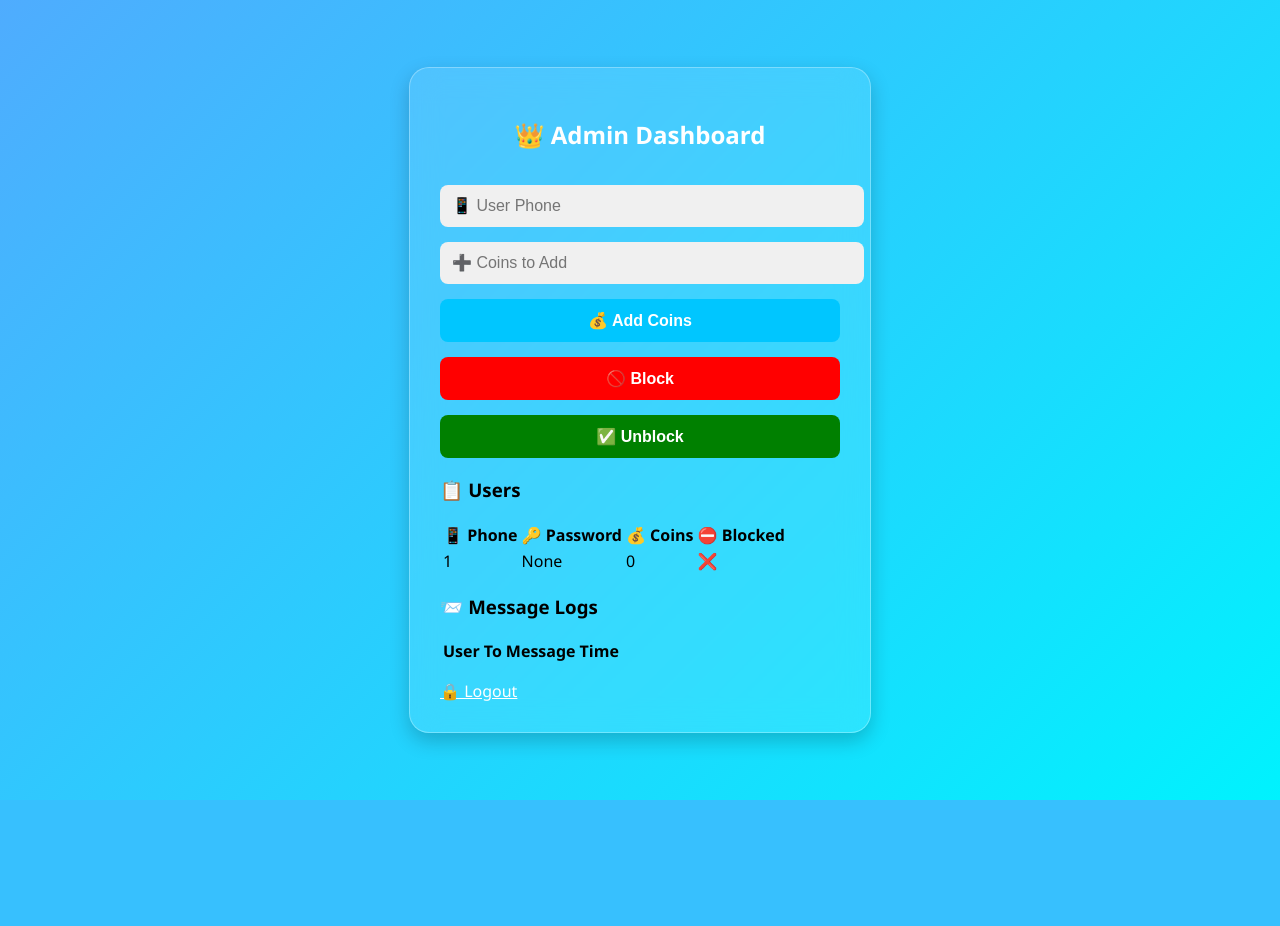
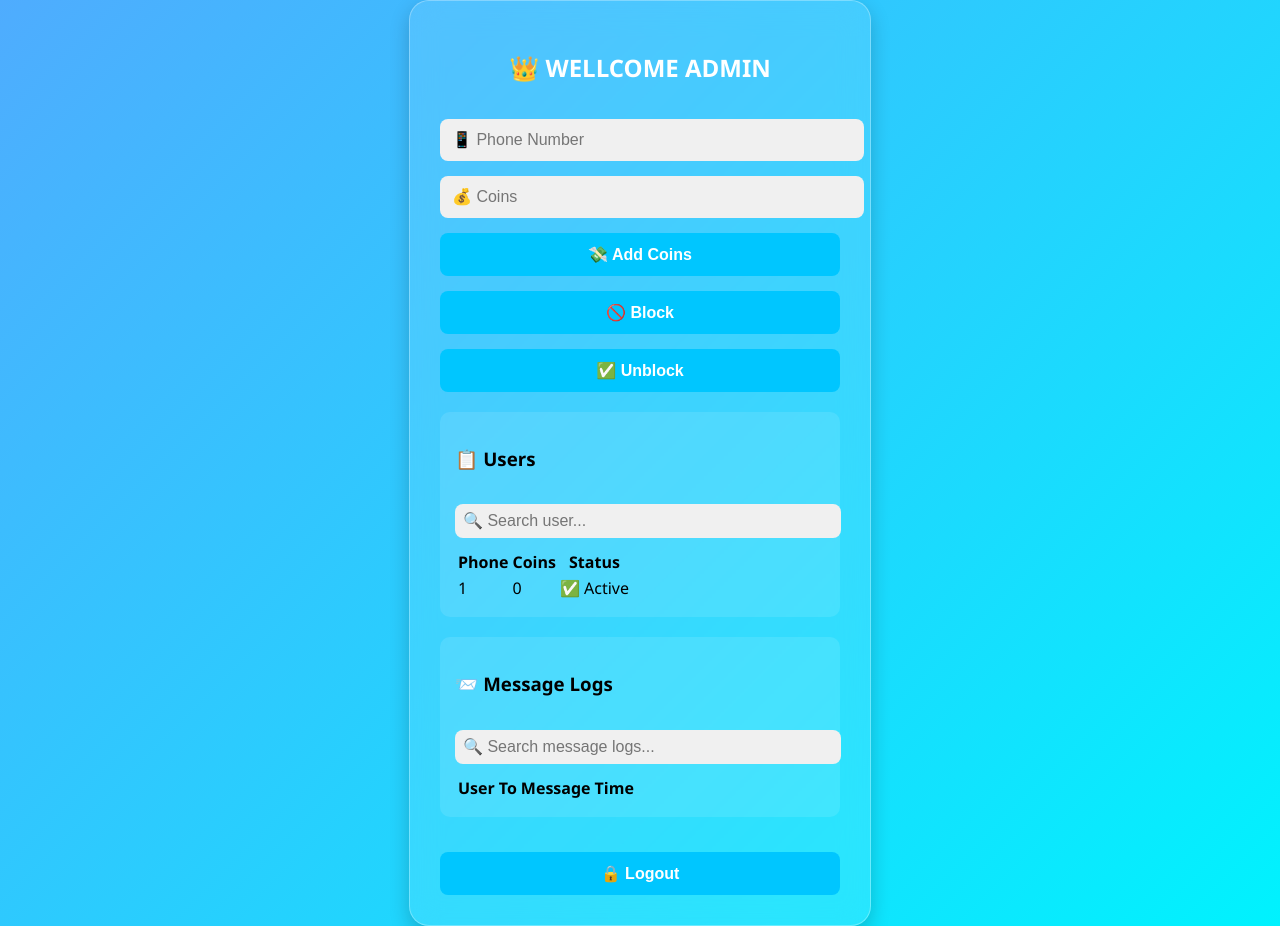
Before and after one commit to abdullahasad491326/SMS_Web_App, a Flask app: page /admin_panel in a window 1280 px wide. Before the commit the page ends 800 px from the top, so only its background shows below. Run offline with Flask 3, Linux system fonts and the light colour scheme; the visitor is signed in with stand-in values (Sample User, id 1); data comes from the database, SQL or seed files in the repository; data that the repository does not hold is empty.

Commit message:
Update admin_panel.html

```diff
--- a/app/templates/admin_panel.html
+++ b/app/templates/admin_panel.html
@@ -3,64 +3,95 @@
 <head>
   <meta charset="UTF-8" />
   <title>Admin Panel</title>
-  <meta name="viewport" content="width=device-width, initial-scale=1.0">
+  <meta name="viewport" content="width=device-width, initial-scale=1">
   <link rel="stylesheet" href="{{ url_for('static', filename='style.css') }}">
+  <style>
+    .search-input {
+      width: 100%;
+      padding: 8px;
+      margin-bottom: 10px;
+      font-size: 16px;
+    }
+    .section {
+      margin: 20px 0;
+      padding: 15px;
+      background-color: rgba(255, 255, 255, 0.1);
+      border-radius: 10px;
+    }
+  </style>
 </head>
 <body>
   <div class="card-container">
     <div class="glass-card">
-      <h2>👑 Admin Dashboard</h2>
+
+      <h2>👑 WELLCOME ADMIN</h2>
+
       {% with messages = get_flashed_messages() %}
         {% if messages %}
           <div class="flash">{{ messages[0] }}</div>
         {% endif %}
       {% endwith %}
-      <form method="POST" style="margin-bottom: 10px;">
-        <input type="text" name="phone" placeholder="📱 User Phone" required>
-        <input type="number" name="coins" placeholder="➕ Coins to Add">
-        <button type="submit" name="action" value="add">💰 Add Coins</button>
-        <button type="submit" name="action" value="block" style="background-color:red;">🚫 Block</button>
-        <button type="submit" name="action" value="unblock" style="background-color:green;">✅ Unblock</button>
+
+      <form method="POST">
+        <input type="text" name="phone" placeholder="📱 Phone Number" required>
+        <input type="number" name="coins" placeholder="💰 Coins">
+        <button name="action" value="add">💸 Add Coins</button>
+        <button name="action" value="block">🚫 Block</button>
+        <button name="action" value="unblock">✅ Unblock</button>
       </form>
 
+      <div class="section">
         <h3>📋 Users</h3>
-      <table>
-        <tr>
-          <th>📱 Phone</th>
-          <th>🔑 Password</th>
-          <th>💰 Coins</th>
-          <th>⛔ Blocked</th>
-        </tr>
+        <input type="text" class="search-input" placeholder="🔍 Search user..." onkeyup="searchTable('userTable', this.value)">
+        <table id="userTable">
+          <tr><th>Phone</th><th>Coins</th><th>Status</th></tr>
           {% for u in users %}
             <tr>
               <td>{{ u[0] }}</td>
-          <td>{{ u[1] }}</td>
               <td>{{ u[2] }}</td>
-          <td>{{ "✅" if u[3] == 1 else "❌" }}</td>
+              <td>{% if u[3] == 1 %} 🚫 Blocked {% else %} ✅ Active {% endif %}</td>
             </tr>
           {% endfor %}
         </table>
+      </div>
 
+      <div class="section">
         <h3>📨 Message Logs</h3>
-      <table>
+        <input type="text" class="search-input" placeholder="🔍 Search message logs..." onkeyup="searchTable('logTable', this.value)">
+        <table id="logTable">
+          <tr><th>User</th><th>To</th><th>Message</th><th>Time</th></tr>
+          {% for l in logs %}
             <tr>
-          <th>User</th>
-          <th>To</th>
-          <th>Message</th>
-          <th>Time</th>
-        </tr>
-        {% for log in logs %}
-        <tr>
-          <td>{{ log[1] }}</td>
-          <td>{{ log[2] }}</td>
-          <td>{{ log[3] }}</td>
-          <td>{{ log[4] }}</td>
+              <td>{{ l[1] }}</td>
+              <td>{{ l[2] }}</td>
+              <td>{{ l[3] }}</td>
+              <td>{{ l[4] }}</td>
             </tr>
           {% endfor %}
         </table>
+      </div>
 
-      <a href="/logout" style="display:block; margin-top:15px;">🔒 Logout</a>
+      <a href="/logout"><button>🔒 Logout</button></a>
+
     </div>
   </div>
+
+  <script>
+    function searchTable(id, value) {
+      const table = document.getElementById(id);
+      const rows = table.getElementsByTagName("tr");
+      for (let i = 1; i < rows.length; i++) {
+        const cells = rows[i].getElementsByTagName("td");
+        let found = false;
+        for (let j = 0; j < cells.length; j++) {
+          if (cells[j].innerText.toLowerCase().includes(value.toLowerCase())) {
+            found = true;
+            break;
+          }
+        }
+        rows[i].style.display = found ? "" : "none";
+      }
+    }
+  </script>
 </body>
 </html>
```
Lines whose indentation alone changed are shown as unchanged.
